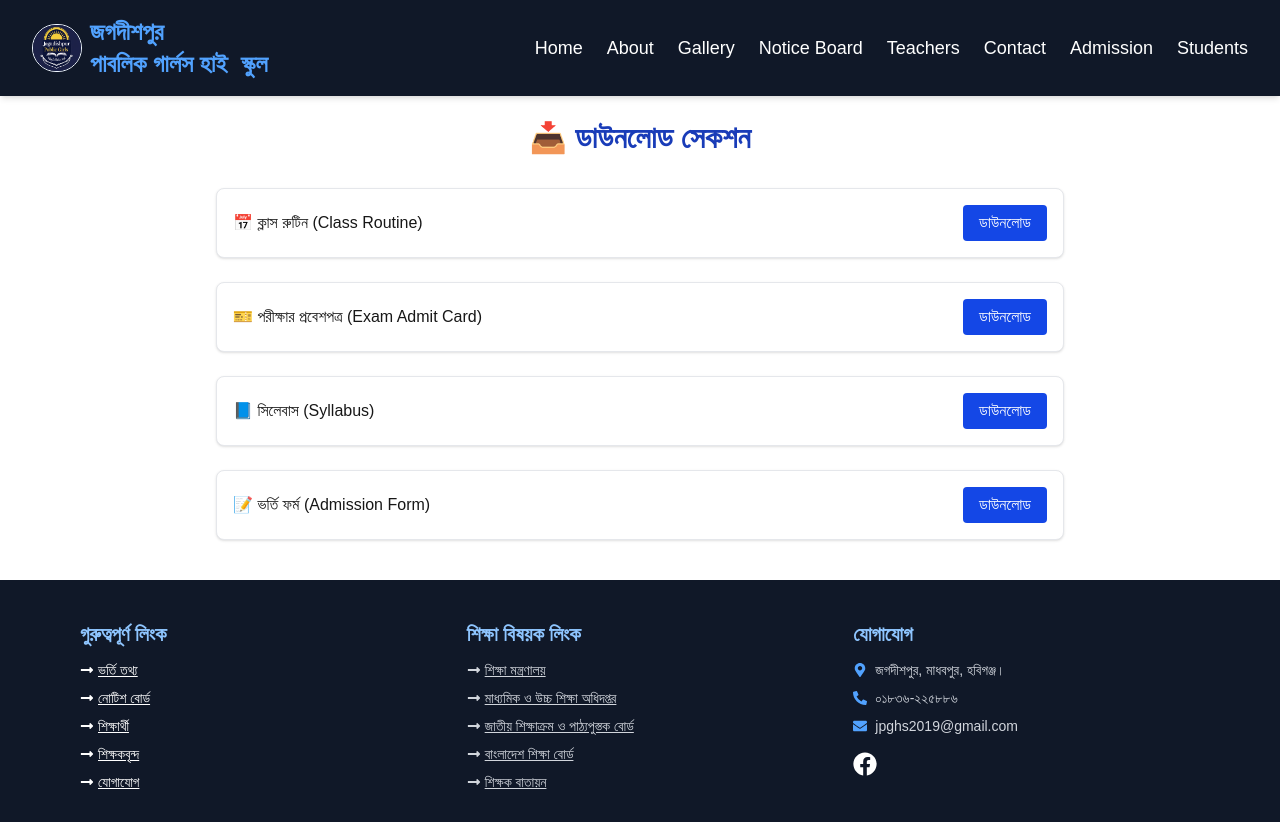
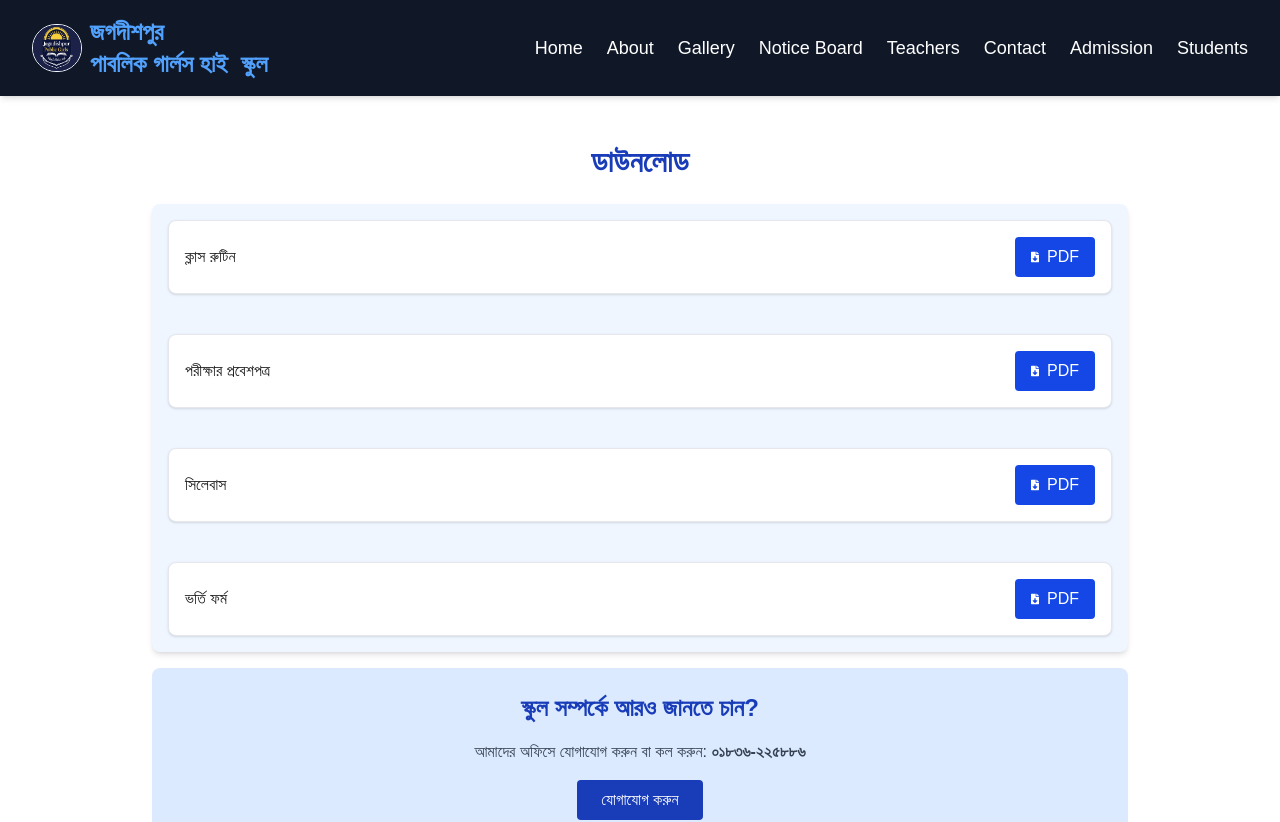
Before and after one commit to Abed-155/jagadishpurpghs, a Next.js app: page /downloads in a window 1280 px wide. Shown: the top 822 px of the page. Built offline with nearby package versions, Linux system fonts and the light colour scheme.

Commit message:
update in Download section

```diff
--- a/app/components/LastNotice.jsx
+++ b/app/components/LastNotice.jsx
@@ -1,6 +1,7 @@
 "use client";
 import Link from "next/link";
 import { notices } from "../notice-board/data";
+import SubHeading from "./SubHeading";
 
 // Dummy notices array (remove this if already coming from props or data file)
 
@@ -10,9 +11,7 @@ export default function LastNotice() {
   return (
     <section className="bg-gradient-to-r from-blue-50 via-white to-blue-50 rounded-xl border border-blue-100 shadow-md p-4 max-w-5xl mx-auto mt-6">
       <div className="flex items-center justify-between mb-3">
-        <h2 className="text-xl font-semibold text-blue-800">
-          সর্বশেষ বিজ্ঞপ্তি
-        </h2>
+        <SubHeading title="সর্বশেষ নোটিশ" />
         <Link
           href="/notice-board"
           className="text-sm text-blue-600 hover:underline"
--- a/app/downloads/page.jsx
+++ b/app/downloads/page.jsx
@@ -1,48 +1,44 @@
 // app/downloads/page.jsx
+
+import DownloadBtn from "../components/DownloadBtn";
+import PageHeading from "../components/PageHeading";
+import QuickContact from "../components/QuickContact";
 
 export default function DownloadsPage() {
   const downloads = [
     {
-      title: "📅 ক্লাস রুটিন (Class Routine)",
+      title: "ক্লাস রুটিন",
       file: "/downloads/class-routine.pdf",
     },
     {
-      title: "🎫 পরীক্ষার প্রবেশপত্র (Exam Admit Card)",
+      title: "পরীক্ষার প্রবেশপত্র",
       file: "/downloads/admit-card.pdf",
     },
     {
-      title: "📘 সিলেবাস (Syllabus)",
+      title: "সিলেবাস",
       file: "/downloads/syllabus.pdf",
     },
     {
-      title: "📝 ভর্তি ফর্ম (Admission Form)",
+      title: "ভর্তি ফর্ম",
       file: "/downloads/admission-form.pdf",
     },
   ];
 
   return (
-    <main className="max-w-4xl mx-auto p-6">
-      <h1 className="text-3xl font-bold text-center text-blue-800 mb-8">
-        📥 ডাউনলোড সেকশন
-      </h1>
-
-      <div className="grid gap-6">
+    <main className="max-w-5xl mx-auto px-2 md:p-6">
+      <PageHeading title="ডাউনলোড" />
+      <div className="grid md:gap-4 mb-4 bg-blue-50 p-2 md:p-4 rounded-lg shadow-md space-y-6">
         {downloads.map((item, index) => (
           <div
             key={index}
-            className="bg-white border border-gray-200 rounded-lg shadow-sm p-4 flex items-center justify-between"
+            className="bg-white border border-gray-200 rounded-lg shadow-sm p-2 md:p-4 flex items-center justify-between"
           >
             <span className="font-medium">{item.title}</span>
-            <a
-              href={item.file}
-              download
-              className="bg-blue-700 text-white px-4 py-1.5 rounded hover:bg-blue-800 transition"
-            >
-              ডাউনলোড
-            </a>
+            <DownloadBtn url={item.file} />
           </div>
         ))}
       </div>
+      <QuickContact />
     </main>
   );
 }
--- a/app/prsident-msg/page.js
+++ b/app/prsident-msg/page.js
@@ -1,12 +1,14 @@
+import PageHeading from "../components/PageHeading";
 import SubHeading from "../components/SubHeading";
 
 export default function PresidentsMessage() {
   return (
+    <main className="max-w-4xl mx-auto px-2 md:p-6 space-y-6">
+      <PageHeading title="সভাপতির বার্তা" />
       <section className="bg-blue-50 max-w-5xl m-auto mt-4 p-4 md:p-8 rounded-lg shadow border border-blue-100">
-      <SubHeading title=" সভাপতির বার্তা" />
         <p className="text-gray-700 leading-7 mb-4 text-justify">
-        জগদীশপুর পাবলিক গার্লস হাই স্কুল একটি সুপ্রতিষ্ঠিত শিক্ষাপ্রতিষ্ঠান, যা
-        আমাদের এলাকার কন্যাশিক্ষার অগ্রগতিতে এক গুরুত্বপূর্ণ ভূমিকা রাখছে।
+          জগদীশপুর পাবলিক গার্লস হাই স্কুল একটি সুপ্রতিষ্ঠিত শিক্ষাপ্রতিষ্ঠান,
+          যা আমাদের এলাকার কন্যাশিক্ষার অগ্রগতিতে এক গুরুত্বপূর্ণ ভূমিকা রাখছে।
           আধুনিক শিক্ষার আলো ছড়িয়ে দিতে আমরা শিক্ষার্থীদের জন্য উন্নত পাঠদান,
           নৈতিক শিক্ষা, ও প্রযুক্তিনির্ভর শেখার সুযোগ সৃষ্টি করেছি।
         </p>
@@ -16,14 +18,14 @@ export default function PresidentsMessage() {
           পরিপূর্ণ পরিবেশ গড়ে তোলার জন্য নিরলস প্রচেষ্টা চলছে।
         </p>
         <p className="text-gray-700  leading-7 mb-4 text-justify">
-        আমরা চাই প্রতিটি ছাত্রী হোক আত্মবিশ্বাসী, দক্ষ ও নৈতিকভাবে দৃঢ়—যাতে তারা
-        নিজেদের ভবিষ্যৎ গড়ার পাশাপাশি দেশ ও সমাজকেও গড়তে পারে। আমাদের
+          আমরা চাই প্রতিটি ছাত্রী হোক আত্মবিশ্বাসী, দক্ষ ও নৈতিকভাবে দৃঢ়—যাতে
+          তারা নিজেদের ভবিষ্যৎ গড়ার পাশাপাশি দেশ ও সমাজকেও গড়তে পারে। আমাদের
           শিক্ষকমণ্ডলী, অভিভাবক, এবং স্কুল পরিচালনা কমিটির সমন্বিত প্রচেষ্টাই এই
           স্বপ্নকে বাস্তবে রূপ দিচ্ছে।
         </p>
         <p className="text-gray-700  leading-7 text-justify">
-        পরিশেষে, আমি সকল শিক্ষার্থীকে তাদের আগামী দিনের জন্য শুভকামনা জানাই এবং
-        অভিভাবকদের পাশে থাকার জন্য আন্তরিক ধন্যবাদ জানাই।
+          পরিশেষে, আমি সকল শিক্ষার্থীকে তাদের আগামী দিনের জন্য শুভকামনা জানাই
+          এবং অভিভাবকদের পাশে থাকার জন্য আন্তরিক ধন্যবাদ জানাই।
         </p>
 
         <div className="mt-8 text-right">
@@ -33,5 +35,6 @@ export default function PresidentsMessage() {
           </p>
         </div>
       </section>
+    </main>
   );
 }
```
Lines whose indentation alone changed are shown as unchanged.
